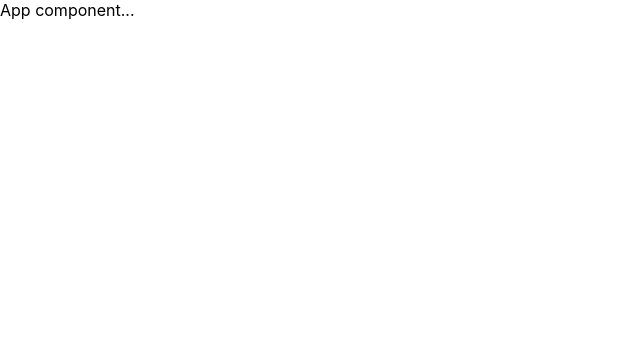
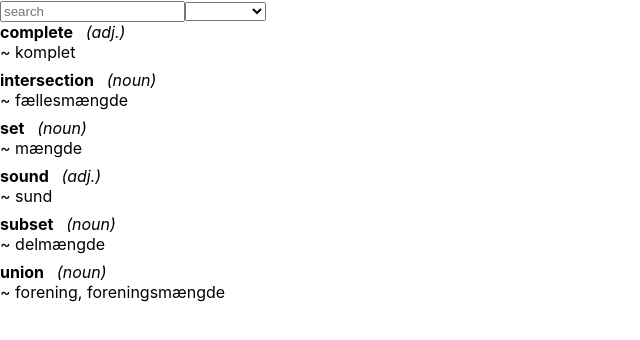
Before and after one commit to SSoelvsten/en-dk, a React (Create React App) app: page / in a window 1280 px wide. Shown: the top 340 px of the page, without its empty margins (0-640 px from the left). Built offline with nearby package versions, Linux system fonts and the light colour scheme.

Commit message:
Create (unstyled) proof of concept of application

```diff
--- a/src/App.tsx
+++ b/src/App.tsx
@@ -1,10 +1,28 @@
-import React from 'react';
+import React, { useState } from 'react';
 import './App.scss';
 
-function App() {
+import Filter, { FilterNone } from './Filter.tsx';
+import Lexeme from './Lexeme.tsx';
+
+import * as Dictionary from './dictionary.ts';
+
+const App = () => {
+  const [filterCtxt, setFilterCtxt] = useState(FilterNone);
+
   return (
     <div className="App">
-      App component...
+      <Filter onChange={setFilterCtxt} />
+
+      <div>
+        {Dictionary.en_dk
+                   .filter((l : Dictionary.Lexeme) => {
+                      return l.word.includes(filterCtxt.input)
+                          && l.keywords.some((kw : string) => kw.includes(filterCtxt.category))
+                    })
+                   .map((l: Dictionary.Lexeme) => {
+                      return <Lexeme lexeme={l} key={l.word} />
+                    })}
+      </div>
     </div>
   );
 }
--- /dev/null
+++ b/src/Filter.tsx
@@ -0,0 +1,44 @@
+import React, { useEffect, useState } from 'react';
+import './Filter.scss';
+import * as Dictionary from './dictionary.ts';
+
+export interface FilterContext {
+  input: string;
+  category: Dictionary.KeyWord | "";
+};
+
+export const FilterNone : FilterContext = {
+  input: "",
+  category: "",
+};
+
+interface FilterProps {
+  onChange: (ctxt: FilterContext) => void;
+};
+
+const Filter = ({ onChange } : FilterProps) => {
+  const [input, setInput] = useState(FilterNone.input);
+  const [category, setCategory] = useState(FilterNone.category);
+
+  useEffect(() => onChange({ input, category }), [input, category]);
+
+  const categories : (Dictionary.KeyWord | "")[] = [
+    "",
+    "logic",
+    "set theory",
+  ];
+
+  return (
+    <div className="Search">
+        <input onChange={(e) => setInput(e.target.value)}
+               placeholder="search"
+        />
+
+        <select onChange={(e) => setCategory(e.target.value as any)}>
+          {categories.map((c) => <option key={c}>{c}</option>)}
+        </select>
+    </div>
+  );
+};
+
+export default Filter;
--- /dev/null
+++ b/src/Lexeme.scss
@@ -0,0 +1,16 @@
+.Lexeme {
+    margin-bottom: 0.5rem;
+
+    .Word {
+        display: inline-block;
+        font-weight: bold;
+        margin-right: 0.8rem;
+    }
+    .Type {
+        display: inline-block;
+        font-style: italic;
+    }
+    .Translation {
+        display: block;
+    }
+}
--- /dev/null
+++ b/src/Lexeme.tsx
@@ -0,0 +1,20 @@
+import React from 'react';
+import './Lexeme.scss';
+import * as Dictionary from './dictionary.ts';
+
+interface LexemeProps {
+    lexeme : Dictionary.Lexeme
+};
+
+const Lexeme = ({ lexeme } : LexemeProps) => {
+  return (
+    <div className="Lexeme">
+      <div className="Word">{lexeme.word}</div>
+      <div className="Type">({lexeme.type})</div>
+
+      <div className="Translation">~ {lexeme.translation}</div>
+    </div>
+  );
+};
+
+export default Lexeme;
--- /dev/null
+++ b/src/dictionary.ts
@@ -0,0 +1,49 @@
+export type WordType = "noun" | "verb" | "adj." | "adv.";
+
+export type KeyWord = "set theory" | "logic";
+
+export type Lexeme = {
+  word: string;
+  type: WordType;
+  translation: string;
+  keywords: KeyWord[];
+};
+
+export const en_dk : Lexeme[] = [
+  {
+    word: "complete",
+    type: "adj.",
+    translation: "komplet",
+    keywords: ["logic"]
+  },
+  {
+    word: "intersection",
+    type: "noun",
+    translation: "fællesmængde",
+    keywords: ["set theory"]
+  },
+  {
+    word: "set",
+    type: "noun",
+    translation: "mængde",
+    keywords: ["set theory"]
+  },
+  {
+    word: "sound",
+    type: "adj.",
+    translation: "sund",
+    keywords: ["logic"]
+  },
+  {
+    word: "subset",
+    type: "noun",
+    translation: "delmængde",
+    keywords: ["set theory"]
+  },
+  {
+    word: "union",
+    type: "noun",
+    translation: "forening, foreningsmængde",
+    keywords: ["set theory"]
+  },
+];
--- a/tsconfig.json
+++ b/tsconfig.json
@@ -9,6 +9,7 @@
     "allowJs": true,
     "skipLibCheck": true,
     "esModuleInterop": true,
+    "allowImportingTsExtensions": true,
     "allowSyntheticDefaultImports": true,
     "strict": true,
     "forceConsistentCasingInFileNames": true,
```
Also changed, not shown: src/Filter.scss (added).
